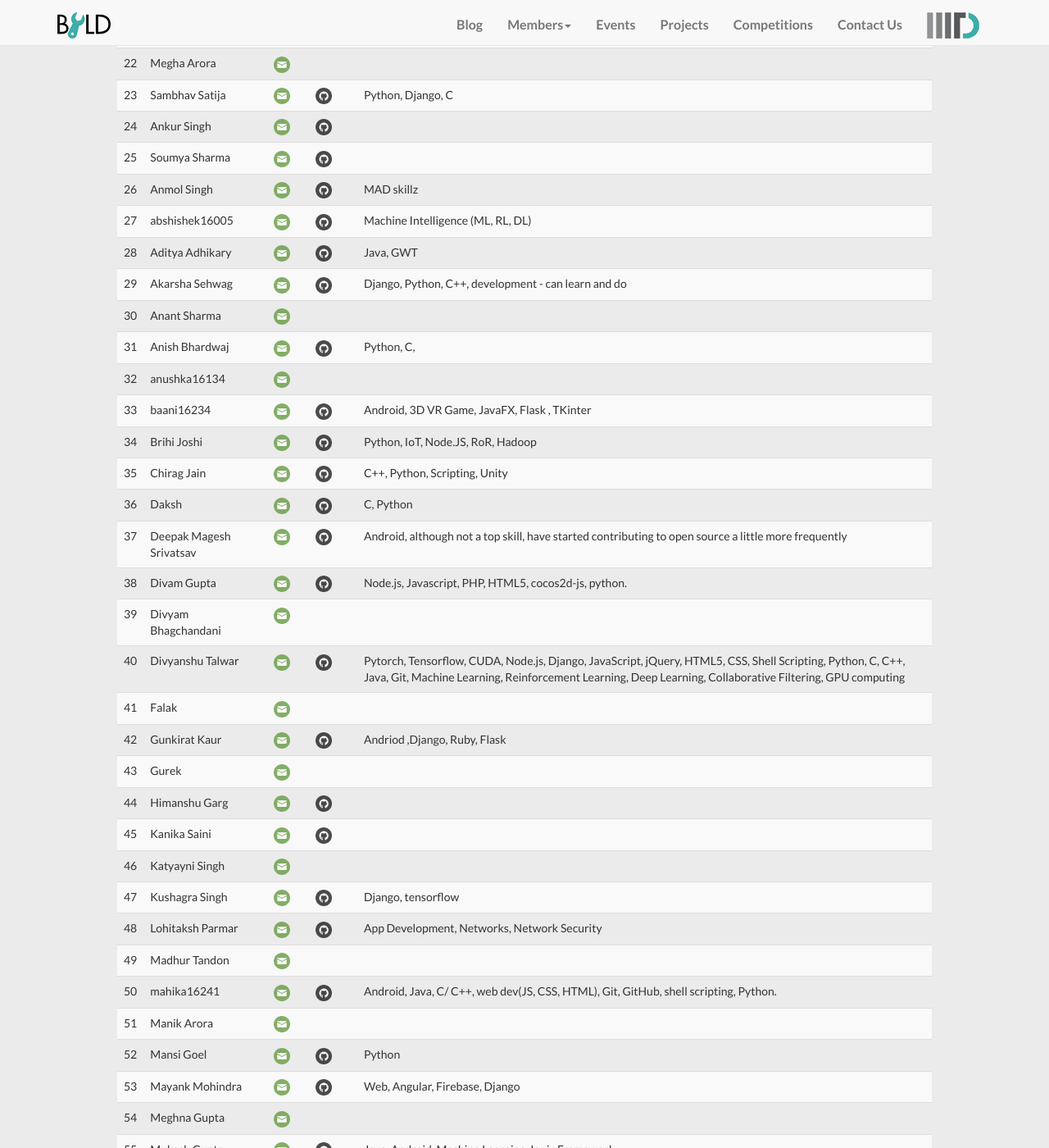
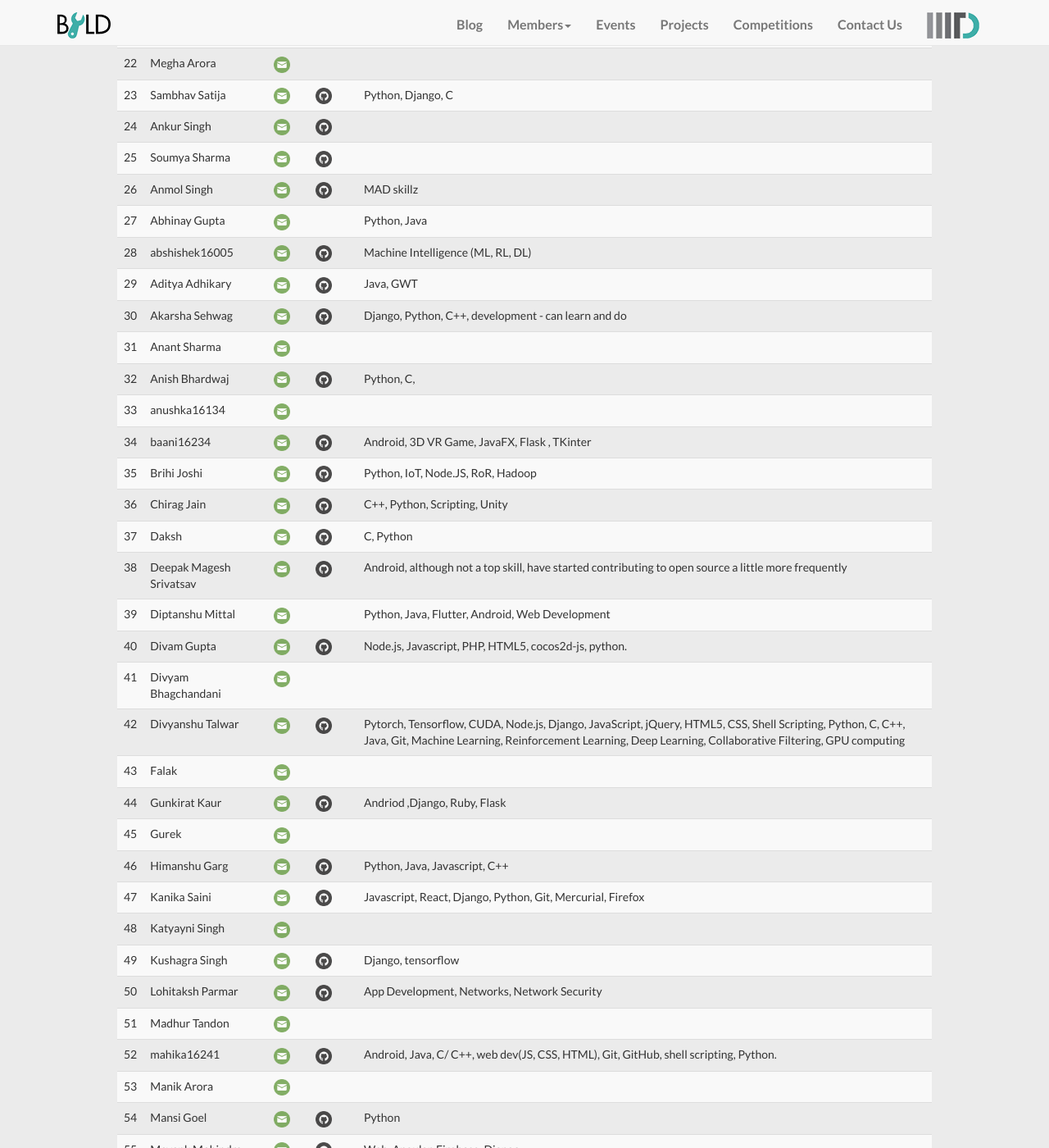
Before and after one commit to IIIT-Delhi/byld-website, a Jekyll site: the page built from site/members.md, in a window 1280 px wide and 1400 px high, scrolled down 1334 px. Shown: the whole window at 82% size. Built offline with Jekyll 4.4.1, drawn with Linux system fonts in a browser that asks for light colours; nearby versions of some CDN libraries; some of the changed text lies outside the part shown.

Commit message:
added existing members to website <Rushil Thareja, Diptanshu Mittal, Abhinay Gupta>

```diff
--- a/site/members.md
+++ b/site/members.md
@@ -191,6 +191,10 @@ members:
 
 # 2014-present
 
+- email: abhinay18209
+  name: Abhinay Gupta
+  skills: Python, Java
+
 - email: abhishek16005
   name: abshishek16005
   github: ovshake
@@ -243,6 +247,10 @@ members:
   github: dvatsav
   skills: Android, although not a top skill, have started contributing to open source a little more frequently
 
+- email: diptanshu18232
+  name: Diptanshu Mittal
+  skills: Python, Java, Flutter, Android, Web Development
+
 - email: divam14038
   name: Divam Gupta
   github: divamgupta
@@ -270,12 +278,12 @@ members:
 - email: himanshu18337
   name: Himanshu Garg
   github: Himanshu-Garg
-  skils: Python, Javascript, C++
+  skills: Python, Java, Javascript, C++
 
 - email: kanika16047
   name: Kanika Saini
   github: kanikasaini
-  skils: Javascript, React, Django, Python, Git, Mercurial, Firefox
+  skills: Javascript, React, Django, Python, Git, Mercurial, Firefox
 
 - email: katyayani15046
   name: Katyayni Singh
@@ -374,6 +382,10 @@ members:
 - email: rudraroop17311
   name: Rudraroop Roy
 
+- email: rushil18408
+  name: Rushil Thareja
+  skills: Python, Java, Android development
+
 - email: saatvik16261
   name: saatvik16261
   github: saatvikj
```
